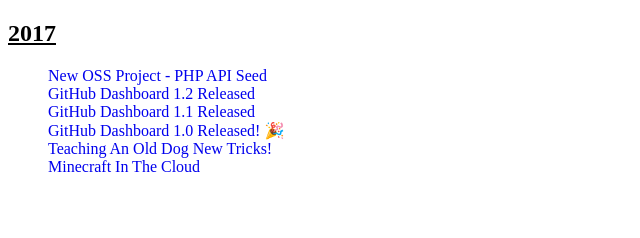
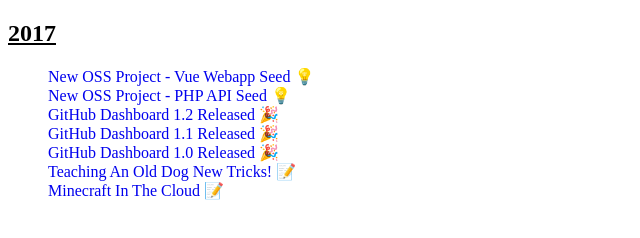
Before and after one commit to thegreenhouseio/www.thegreenhouse.io, a Gatsby site: page /blog in a window 1280 px wide. Shown: the whole page, without its empty margins (0-640 px from the left). Built offline with nearby package versions, Linux system fonts and the light colour scheme; Gatsby itself is replaced by a stand-in of ours.

Commit message:
add blog post

```diff
--- a/src/pages/blog/index.jsx
+++ b/src/pages/blog/index.jsx
@@ -16,12 +16,13 @@
         <h2><u>2017</u></h2>
 
         <ul className="blog-posts-list">
-          <li><Link to="/blog/2017/06/07">New OSS Project - PHP API Seed</Link></li>
-          <li><Link to="/blog/2017/05/05">GitHub Dashboard 1.2 Released</Link></li>
-          <li><Link to="/blog/2017/04/22">GitHub Dashboard 1.1 Released</Link></li>
-          <li><Link to="/blog/2017/04/10">GitHub Dashboard 1.0 Released! 🎉</Link></li>
-          <li><Link to="/blog/2017/03/30">Teaching An Old Dog New Tricks!</Link></li>
-          <li><Link to="/blog/2017/03/26">Minecraft In The Cloud</Link></li>
+          <li><Link to="/blog/2017/09/10">New OSS Project - Vue Webapp Seed 💡</Link></li>
+          <li><Link to="/blog/2017/06/07">New OSS Project - PHP API Seed 💡</Link></li>
+          <li><Link to="/blog/2017/05/05">GitHub Dashboard 1.2 Released 🎉</Link></li>
+          <li><Link to="/blog/2017/04/22">GitHub Dashboard 1.1 Released 🎉</Link></li>
+          <li><Link to="/blog/2017/04/10">GitHub Dashboard 1.0 Released 🎉</Link></li>
+          <li><Link to="/blog/2017/03/30">Teaching An Old Dog New Tricks! 📝</Link></li>
+          <li><Link to="/blog/2017/03/26">Minecraft In The Cloud 📝</Link></li>
         </ul>
       </div>
     );
```
Also changed, not shown: src/pages/blog/2017/09/10/index.jsx (added, +35 -0 lines), src/pages/blog/images/vue.png (added).
